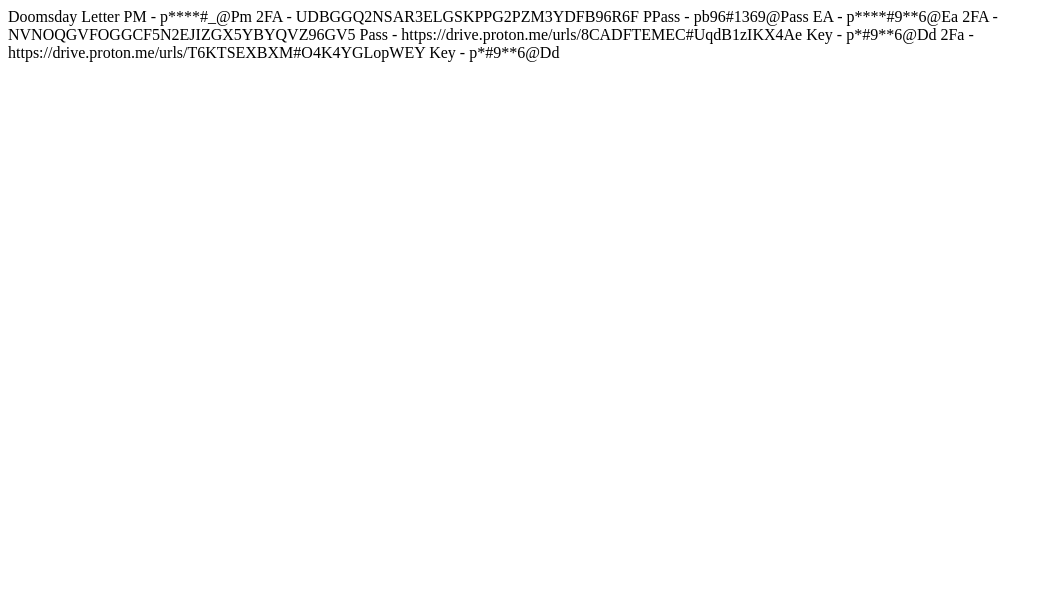
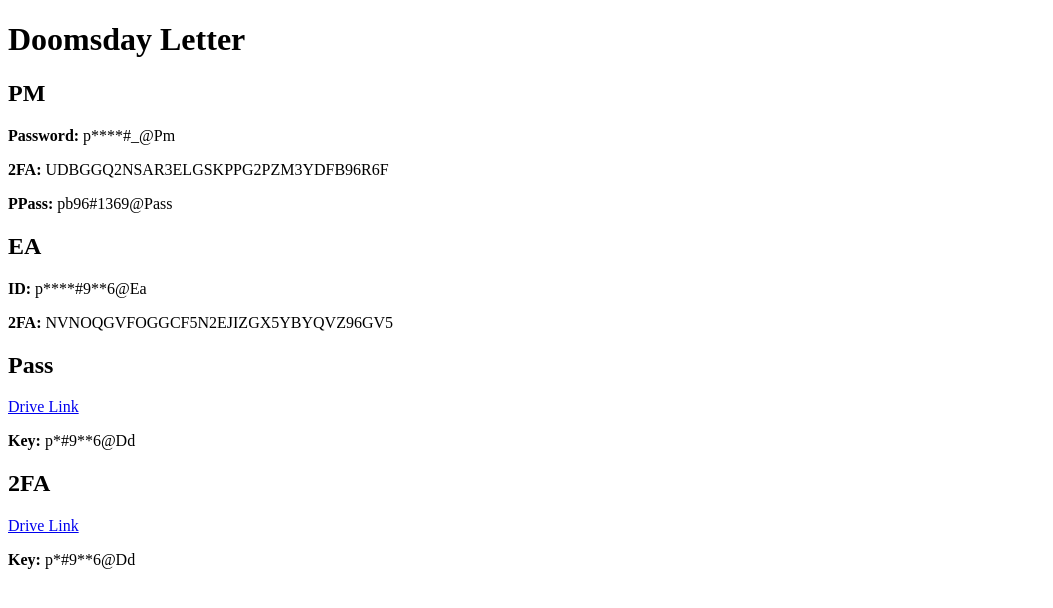
Before and after one commit to pbxgit/Doomsday, a plain HTML site: page index.html in a window 1280 px wide. Shown: the whole page, without its empty margins (0-1053 px from the left). Drawn offline with Linux system fonts and the light colour scheme.

Commit message:
Update index.html

```diff
--- a/index.html
+++ b/index.html
@@ -1,25 +1,31 @@
-<html>
-    <head>
-        Doomsday Letter
-    </head>
-    <body>
+<!DOCTYPE html>
+<html lang="en">
+<head>
+  <meta charset="UTF-8">
+  <title>Doomsday Letter</title>
+</head>
+<body>
+  <h1>Doomsday Letter</h1>
 
+  <h2>PM</h2>
+  <p><strong>Password:</strong> p****#_@Pm</p>
+  <p><strong>2FA:</strong> UDBGGQ2NSAR3ELGSKPPG2PZM3YDFB96R6F</p>
+  <p><strong>PPass:</strong> pb96#1369@Pass</p>
 
+  <h2>EA</h2>
+  <p><strong>ID:</strong> p****#9**6@Ea</p>
+  <p><strong>2FA:</strong> NVNOQGVFOGGCF5N2EJIZGX5YBYQVZ96GV5</p>
 
-        PM - p****#_@Pm
-        2FA - UDBGGQ2NSAR3ELGSKPPG2PZM3YDFB96R6F
-        PPass - pb96#1369@Pass
+  <h2>Pass</h2>
+  <p><a href="https://drive.proton.me/urls/8CADFTEMEC#UqdB1zIKX4Ae">
+    Drive Link
+  </a></p>
+  <p><strong>Key:</strong> p*#9**6@Dd</p>
 
-
-        EA - p****#9**6@Ea
-        2FA - NVNOQGVFOGGCF5N2EJIZGX5YBYQVZ96GV5
-
-
-        Pass - https://drive.proton.me/urls/8CADFTEMEC#UqdB1zIKX4Ae
-        Key - p*#9**6@Dd
-
-
-        2Fa - https://drive.proton.me/urls/T6KTSEXBXM#O4K4YGLopWEY
-        Key - p*#9**6@Dd
-    </body>
+  <h2>2FA</h2>
+  <p><a href="https://drive.proton.me/urls/T6KTSEXBXM#O4K4YGLopWEY">
+    Drive Link
+  </a></p>
+  <p><strong>Key:</strong> p*#9**6@Dd</p>
+</body>
 </html>
```
